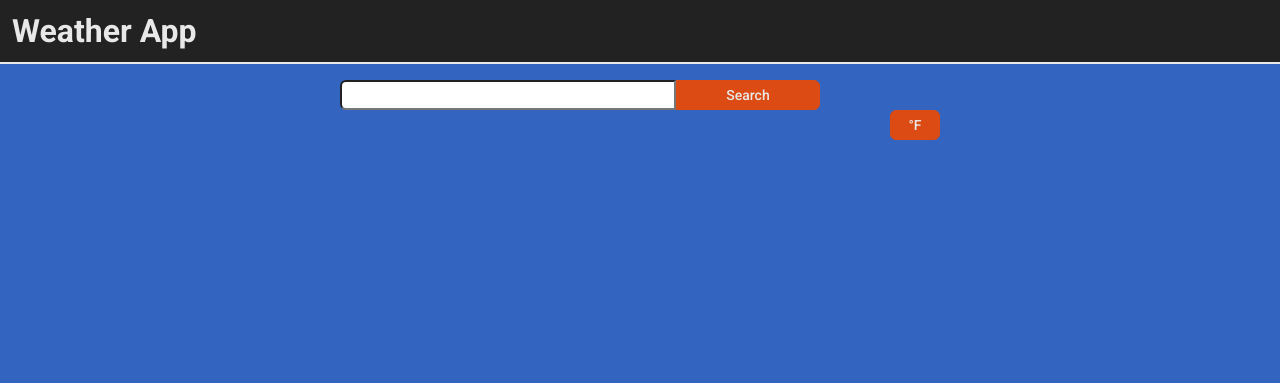
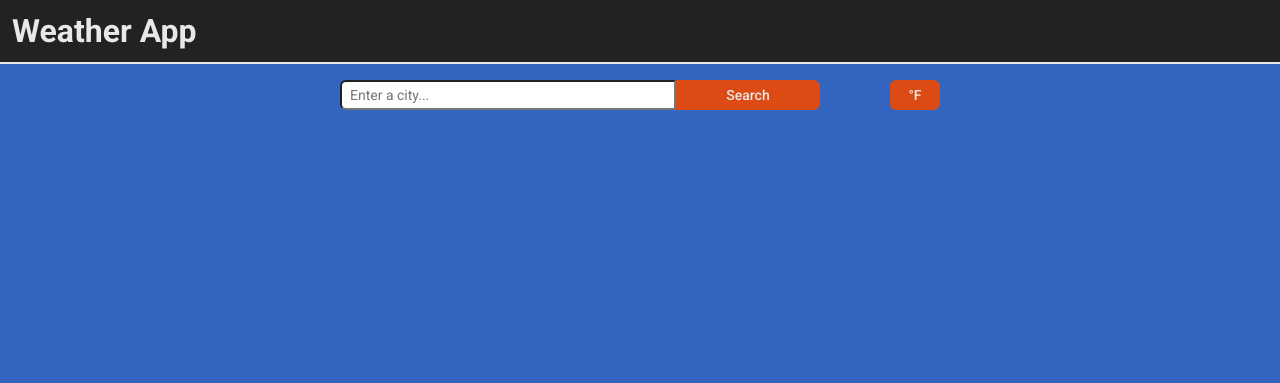
Before and after one commit to rhenzala/weather-app, a website built with webpack: page src/template.html in a window 1280 px wide. Built offline with nearby package versions, Linux system fonts and the light colour scheme.

Commit message:
Enclose .search and .toggle-temp inside flex div
Put the .error-message in previous place of the .toggle-temp.

```diff
--- a/src/template.html
+++ b/src/template.html
@@ -8,14 +8,17 @@
 <body>
     <header><h1>Weather App</h1></header>
     <main>
-        <div class="search">
-            <input type="search" name="search" id="searchInput" class="search-bar">
-            <button class="search-button" id="searchButton">Search</button>
-            <p class="error-message"></p>
+        <div class="flex-container">
+            <div class="search">
+                <input type="search" name="search" id="searchInput" class="search-bar" placeholder="Enter a city...">
+                <button class="search-button" id="searchButton">Search</button>
+            </div>
+            <div class="toggle-temp" id="toggleTemp">
+                <button id="toggleBtn" class="toggle-button">°F</button>
+            </div>
         </div>
-        <div class="toggle-temp" id="toggleTemp">
-            <button id="toggleBtn" class="toggle-button">°F</button>
-        </div>
+        <p class="error-message"></p>
+
         <div class="content" id="content">
 
         </div>
```
